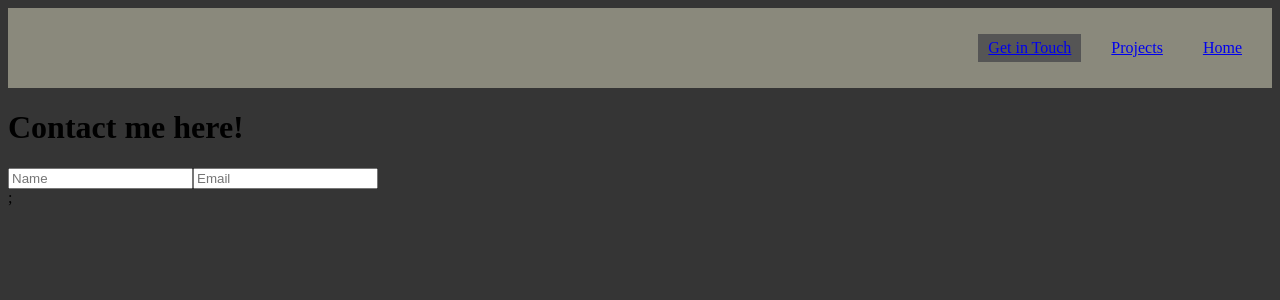
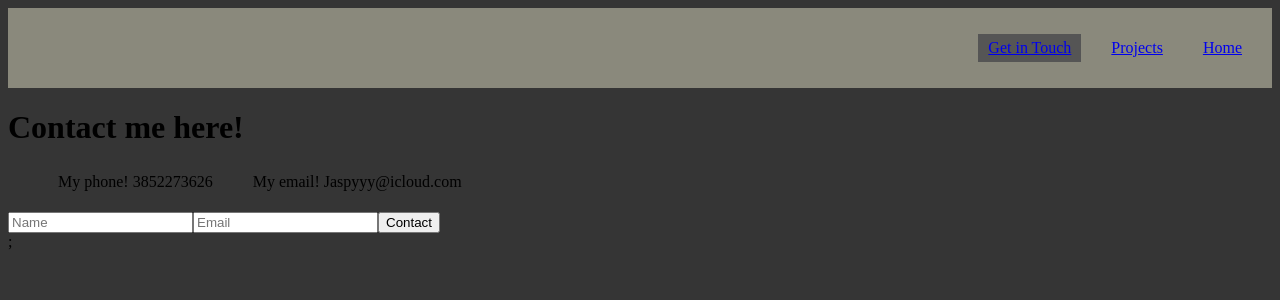
Before and after one commit to bronsongonzalez27/myportfolio, a React (Create React App) app: page /contact in a window 1280 px wide. Shown: the top 300 px of the page. Built offline with nearby package versions, Linux system fonts and the light colour scheme.

Commit message:
added email and links to github

```diff
--- a/src/pages/Contact.js
+++ b/src/pages/Contact.js
@@ -4,11 +4,20 @@ import React from "react"
 export default function Contact() {
     return <div>
       <h1>Contact me here!</h1>
+{/* list containing my github and twitter and linked in and also phone number */}
+<ul>
+<li>My phone! 3852273626</li>
+<li>My email! Jaspyyy@icloud.com</li>
+<a href="https://www.linkedin.com/in/bronson-gonzalez-327135266/"></a>
+<a href="https://github.com/bronsongonzalez27"></a>
 
+
+</ul>
+{/* form to submit email */}
 <form>
   <input type = "text" id="name" placeholder="Name "></input>
   <input type = "text" id="Email" placeholder="Email"></input>
-
+  <button type="submit">Contact</button>
 </form>
 
    </div>
```
